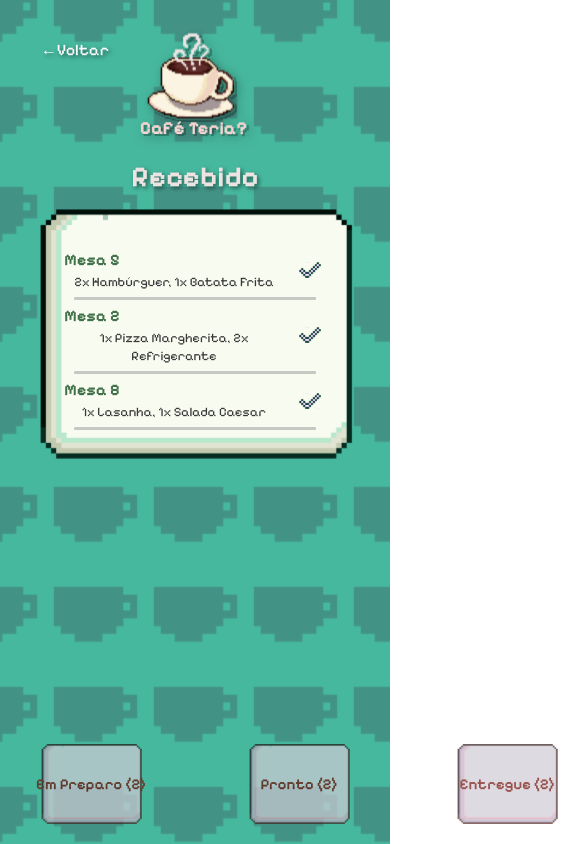
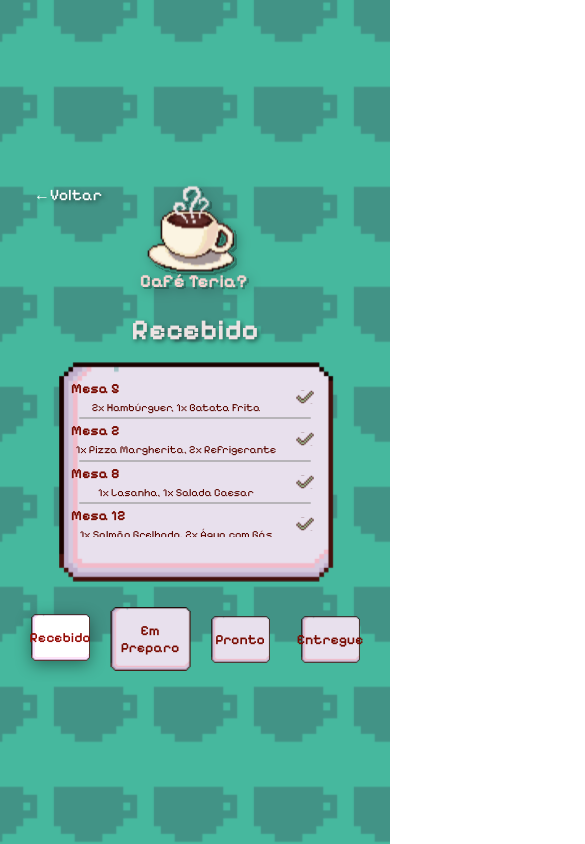
Before and after one commit to Cafeteria-Cafe-Teria/front-end, a React (Create React App) app in the folder front-end/: page /cozinha/pedidos in a window 390 px wide. Shown: the top 844 px of the page, 585 px wide, since content can reach past the window. Built offline with nearby package versions, Linux system fonts and the light colour scheme.

Commit message:
ajustando tamanho de elementos e fontes

```diff
--- a/front-end/src/components/PedidosBox.css
+++ b/front-end/src/components/PedidosBox.css
@@ -2,13 +2,12 @@
   background: url('../assets/caixa3.svg') no-repeat center center;
   background-size: contain;
   width: 100%;
-  max-width: 480px;
-  height: 400px;
+  max-width: 350px;
+  height: 300px;
   overflow: hidden; /* CRÍTICO: garante que nada vaze */
   transition: all 0.3s ease;
   position: relative;
   /* Filtro para transformar a cor do SVG para tom verde azulado #46B89E */
-  filter: hue-rotate(160deg) saturate(0.8) brightness(1.1);
 }
 
 .pedidos-box:hover {
@@ -16,11 +15,11 @@
 }
 
 .pedidos-scroll-container {
-  height: 80%; /* Aumentado para aproveitar mais espaço */
+  height: 83%; /* Reduzido de 80% para 78% */
   overflow-y: auto;
-  padding: 15px 25px 40px 25px; /* Reduzido padding para elementos mais próximos */
-  margin: 5% auto 0 auto; /* Margem superior reduzida */
-  max-width: 90%; /* Aumentado para aproveitar mais largura */
+  padding: 10px; /* Padding ajustado */
+  margin: 4% auto 0 auto; /* Margem superior reduzida */
+  max-width: 88%; /* Reduzido de 90% para 88% */
   /* CRÍTICO: Garante que o scroll não vaze da caixa */
   box-sizing: border-box;
 
@@ -75,7 +74,7 @@
 .pedido-mesa-box {
   font-weight: bold;
   font-size: 20px; /* Aumentado de 17px para 20px */
-  color: #8B4B6B; /* Tom rosa mais escuro - APENAS A MESA COLORIDA */
+  color: #780A01; /* Mesma cor dos botões - marrom escuro */
   text-shadow: 1px 1px 2px rgba(255,255,255,0.3);
 }
 
@@ -85,7 +84,7 @@
 
 .pedido-descricao-box {
   margin: 0;
-  color: #333333; /* Texto próximo do preto */
+  color: #5A0701; /* Tom mais claro da mesma cor dos botões para melhor legibilidade */
   text-shadow: 1px 1px 2px rgba(255,255,255,0.2);
   line-height: 1.4; /* Voltou ao valor original para melhor legibilidade */
   font-size: 16px; /* Aumentado de 14px para 16px */
@@ -140,7 +139,7 @@
   align-items: center;
   justify-content: center;
   height: 100%;
-  color: #555555; /* Texto neutro escuro */
+  color: #780A01; /* Mesma cor dos botões para consistência */
   font-style: italic;
   text-align: center;
 }
@@ -158,58 +157,80 @@
 /* Responsividade */
 @media (max-width: 768px) {
   .pedidos-box {
-    height: 500px;
+    height: 400px; /* Reduzido de 500px para 400px */
     max-width: 100%;
   }
 
   .pedidos-scroll-container {
-    height: 75%; /* Aumentado para aproveitar mais espaço */
-    padding: 12px 20px 30px 20px; /* Padding reduzido */
-    margin: 6% auto 0 auto; /* Margem superior reduzida */
-    max-width: 92%; /* Aumentado para tablets */
+    height: 75%; /* Mantido para aproveitar espaço */
+    padding: 10px 18px 25px 18px; /* Padding ajustado */
+    margin: 4% auto 0 auto; /* Margem superior reduzida */
+    max-width: 88%; /* Reduzido para não vazar */
   }
 
   .pedido-item-box {
-    padding: 6px 0; /* Reduzido para elementos mais próximos */
+    padding: 5px 0; /* Reduzido para elementos mais próximos */
   }
 
   .pedido-mesa-box {
-    font-size: 18px;
+    font-size: 17px; /* Reduzido de 18px para 17px */
   }
 
   .pedido-descricao-box {
-    font-size: 14px;
+    font-size: 13px; /* Reduzido de 14px para 13px */
+    line-height: 1.3; /* Ajustado para economizar espaço */
   }
 
   .check-button {
-    width: 32px;
-    height: 32px;
-    padding: 5px;
+    width: 30px; /* Reduzido */
+    height: 30px; /* Reduzido */
+    padding: 4px; /* Reduzido */
   }
 
   .check-icon {
-    width: 22px;
-    height: 22px;
+    width: 20px; /* Reduzido */
+    height: 20px; /* Reduzido */
   }
 }
 
 @media (max-width: 480px) {
   .pedidos-box {
-    height: 250px;
+    height: 220px; /* Reduzido para dar mais espaço aos botões */
   }
 
   .pedidos-scroll-container {
-    height: 80%; /* Aumentado para aproveitar mais espaço */
-    padding: 10px 18px 25px 18px; /* Padding bem reduzido */
-    margin: 7% auto 0 auto; /* Margem superior reduzida */
-    max-width: 85%; /* Aumentado para mobile */
+    height: 75%; /* Reduzido para não vazar */
+    padding: 5px 12px 15px 12px; /* Padding ainda mais reduzido */
+    margin: 3% auto 0 auto; /* Margem superior bem reduzida */
+    max-width: 80%; /* Reduzido para não vazar lateralmente */
+  }
+
+  .pedido-item-box {
+    padding: 3px 0; /* Bem reduzido para elementos mais próximos */
   }
 
   .pedido-mesa-box {
-    font-size: 16px;
+    font-size: 14px; /* Reduzido de 16px para 14px */
   }
 
   .pedido-descricao-box {
-    font-size: 13px;
+    font-size: 11px; /* Reduzido de 13px para 11px */
+    line-height: 1.2; /* Reduzido para economizar espaço */
+  }
+
+  .check-button {
+    width: 28px; /* Reduzido */
+    height: 28px; /* Reduzido */
+    padding: 3px; /* Reduzido */
+  }
+
+  .check-icon {
+    width: 18px; /* Reduzido */
+    height: 18px; /* Reduzido */
+  }
+
+  .pedido-divider {
+    height: 2px; /* Reduzido */
+    margin: 0 8px; /* Margens laterais reduzidas */
   }
 }
--- a/front-end/src/components/WelcomeButton.js
+++ b/front-end/src/components/WelcomeButton.js
@@ -2,7 +2,6 @@ import React from 'react';
 import botao1 from '../assets/botao1.svg';
 import botao2 from '../assets/botao2.svg';
 import botao3 from '../assets/botao3.svg';
-import botao4  from '../assets/caixa3.svg';
 import Cafe from '../assets/cafe1.svg';
 import Cha from '../assets/chá1.svg';
 import './WelcomeButton.css';
@@ -43,8 +42,6 @@ const WelcomeButton = ({
         return botao2;
       case 'botao3':
         return botao3;
-      case 'botao4':
-        return botao4;
       default:
         return botao1;
     }
--- a/front-end/src/pages/Cozinha.css
+++ b/front-end/src/pages/Cozinha.css
@@ -1,15 +1,16 @@
 .cozinha-container {
-  padding: 20px; /* Reduzido de 40px para 20px */
-  background-color: #46B89E;
+  padding: 25px; /* Reduzido de 40px para 20px */
+  text-align: center;
+  background-color: #46b89e;
+  background-size: 400% 400%;
   min-height: 100vh;
-  font-family: 'Pixelify Sans', 'PixelSans', monospace;
-  color: white;
-  position: relative;
   display: flex;
   flex-direction: column;
   justify-content: center;
   align-items: center;
-  text-align: center;
+  font-family: 'Pixelify Sans', 'PixelSans', monospace;
+  color: white;
+  position: relative;
 }
 
 .cozinha-container::before {
@@ -99,7 +100,6 @@
   color: #FFFFFF; /* Texto branco */
   font-size: 16px;
   font-weight: 500;
-  padding: 8px 12px; /* Padding reduzido para ficar mais compacto */
   border-radius: 8px; /* Border-radius menor para menos destaque */
   transition: all 0.3s ease;
   background: transparent; /* Sem fundo */
@@ -124,42 +124,51 @@
 .status-navigation {
   display: flex;
   justify-content: center;
-  gap: 8px; /* Gap reduzido para telas maiores */
-  margin-top: 20px;
-  flex-wrap: nowrap; /* Em linha para telas maiores */
+  margin-top: 5px; /* Reduzido de 20px para 10px */
   align-items: center;
 }
 
-/* Estilo para WelcomeButtons na navegação de status */
-.status-navigation .welcome-button {
+.status-button {
+  background: url('../assets/caixa3.svg') no-repeat center;
+  background-size:contain;
+  border: none;
+  color: #780A01; /* Cor marrom escura para contraste com o caixa3.svg */
+  padding: 15px 20px;
+  font-family: 'Pixelify Sans', 'PixelSans', monospace;
+  font-size: 14px;
+  font-weight: 600;
+  cursor: pointer;
   transition: all 0.3s ease;
-  cursor: pointer;
-  color: #780A01 !important; /* Garante cor consistente */
-  font-size: 15px !important; /* Ajusta tamanho da fonte para melhor legibilidade */
-  font-weight: 600 !important; /* Deixa o texto mais destacado */
-  text-shadow: none !important; /* Remove sombra de texto para clareza */
-  flex-shrink: 0; /* Evita que os botões encolham */
-  white-space: nowrap; /* Impede quebra de linha no texto */
-  text-align: center !important;
-  display: flex !important;
-  align-items: center !important;
-  justify-content: center !important;
+  display: flex;
+  align-items: center;
+  flex-direction: column;
+  gap: 6px;
+  width: 90px;
+  text-align: center;
 }
 
-.status-navigation .welcome-button:hover {
-  transform: scale(1.08) !important;
-  filter: brightness(1.2) drop-shadow(0 6px 12px rgba(0,0,0,0.3)) !important;
+.status-button:hover {
+  transform: translateY(-3px) scale(1.05);
+  filter: brightness(1.1) drop-shadow(0 6px 12px rgba(0,0,0,0.3));
 }
 
-/* Estilo para botões ativos */
-.status-navigation .welcome-button.active-status {
-  filter: brightness(1.1) drop-shadow(0 4px 8px rgba(0,0,0,0.4)) !important;
-  transform: scale(1.05) !important;
+.status-button.active {
+  transform: translateY(-2px);
+  filter: brightness(1.2) drop-shadow(0 4px 8px rgba(0,0,0,0.4));
+}
+
+.pedido-count {
+  font-size: 12px;
+  background: rgba(255,255,255,0.8); /* Fundo mais opaco para contraste */
+  color: #780A01; /* Mesma cor do texto principal */
+  padding: 4px 10px;
+  border-radius: 12px;
+  margin-top: 4px;
+  font-weight: bold;
 }
 
 /* Container de Pedidos */
 .pedidos-container {
-  flex: 1;
   display: flex;
   flex-direction: column;
   align-items: center;
--- a/front-end/src/pages/Cozinha.js
+++ b/front-end/src/pages/Cozinha.js
@@ -3,7 +3,6 @@ import { Link } from 'react-router-dom';
 import './Cozinha.css';
 import logo from '../assets/LOGO.svg';
 import PedidosBox from '../components/PedidosBox';
-import WelcomeButton from '../components/WelcomeButton';
 
 const Cozinha = () => {
   const [activeStatus, setActiveStatus] = useState('recebido');
@@ -89,27 +88,15 @@ const Cozinha = () => {
 
       {/* Botões de Navegação */}
       <div className="status-navigation">
-        {Object.keys(statusLabels).map((status) => {
-          const count = pedidos[status].length;
-          const displayText = `${statusLabels[status]} (${count})`;
-
-          return (
-            <WelcomeButton
-              key={status}
-              type="botao4"
-              text={displayText}
-              width={200}
-              height={80}
-              onClick={() => setActiveStatus(status)}
-              className={activeStatus === status ? 'active-status' : ''}
-              style={{
-                opacity: activeStatus === status ? 1 : 0.7,
-                transform: activeStatus === status ? 'scale(1.05)' : 'scale(1)',
-                filter: activeStatus === status ? 'brightness(1.1)' : 'brightness(0.9)'
-              }}
-            />
-          );
-        })}
+        {Object.keys(statusLabels).map((status) => (
+          <button
+            key={status}
+            className={`status-button ${activeStatus === status ? 'active' : ''}`}
+            onClick={() => setActiveStatus(status)}
+          >
+            {statusLabels[status]}
+          </button>
+        ))}
       </div>
     </div>
   );
```
